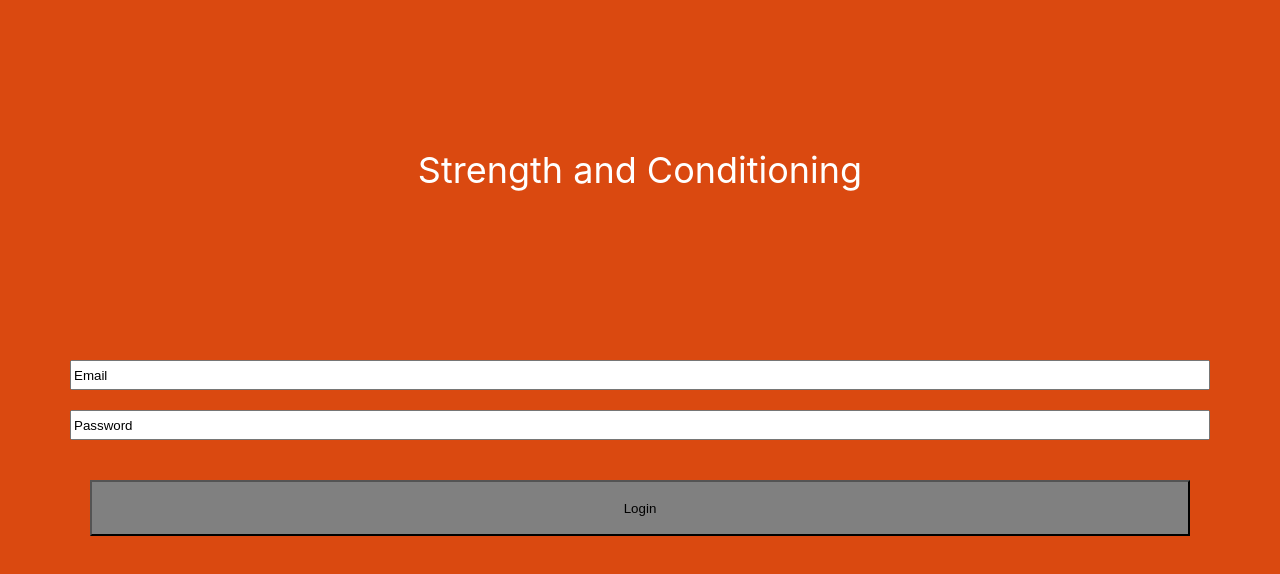
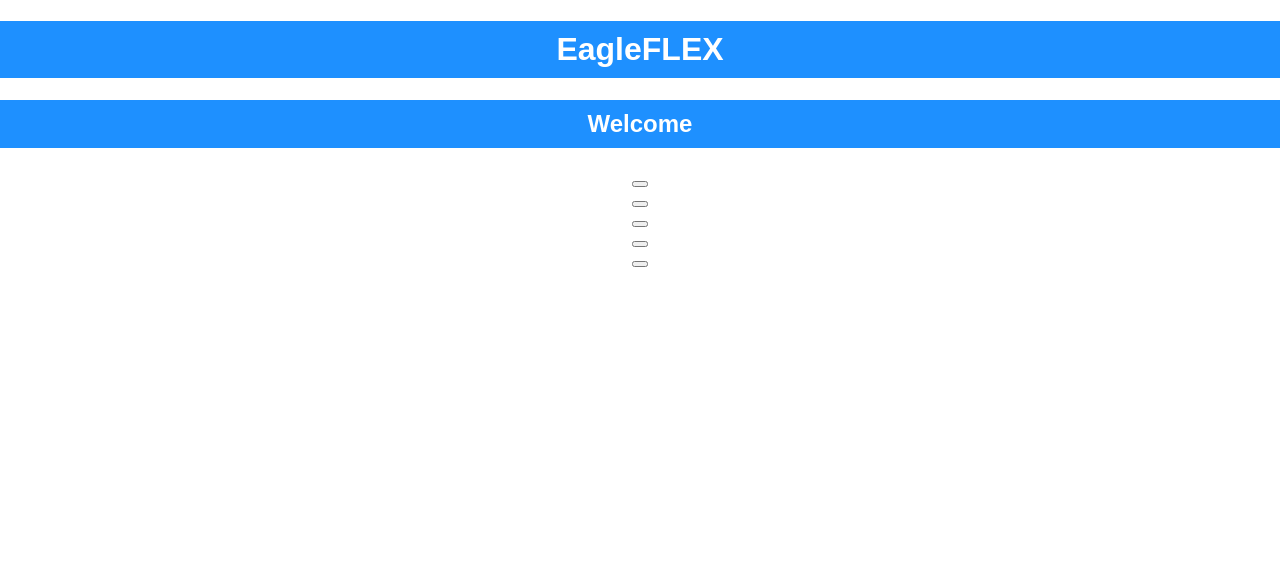
Before and after one commit to nocapsnospaces/athtrack, a React (Create React App) app in the folder athtrack-fe/: page / in a window 1280 px wide. Shown: the top 574 px of the page. Built offline with nearby package versions, Linux system fonts and the light colour scheme.

Commit message:
Created CoachDashboard, changed project strucuture

```diff
--- a/athtrack-fe/src/App.css
+++ b/athtrack-fe/src/App.css
@@ -1,45 +1,3 @@
 .App {
   text-align: center;
-  background-color: #cc6b1b;
 }
-
-.App-header {
-  padding-top: 50px;
-  background-color: #da4910;
-  min-height: 30vh;
-  display: flex;
-  flex-direction: column;
-  align-items: center;
-  justify-content: center;
-  font-size: calc(20px + 2vmin);
-  color: white;
-}
-
-.App-body {
-  display: flex;
-  flex-direction: column;
-  min-height: 70vh;
-  background-color: #da4910;
-  color: black;
-  padding: 70px;
-}
-
-.Login-button {
-  background-color: grey;
-  color: black;
-  min-width: 40vw;
-  min-height: 7vh;
-  margin: 20px;
-}
-
-.Usrname-input {
-  color: black;
-  min-width: 40vw;
-  min-height: 3vh;
-}
-
-.Password-input {
-  color: black;
-  min-width: 40vw;
-  min-height: 3vh;
-}
--- a/athtrack-fe/src/App.js
+++ b/athtrack-fe/src/App.js
@@ -1,22 +1,13 @@
 import React, { useState, useEffect } from "react";
 import "./App.css";
+import CoachDash from "./components/CoachDash/CoachDash";
 
 function App() {
   return (
     <div className="App">
-      <header className="App-header">
-        <p>Strength and Conditioning</p>
-      </header>
-
-      <body className="App-body">
-        <input className="Usrname-input" value="Email"></input>
-        <br></br>
-        <input className="Password-input" value="Password"></input>
-        <br></br>
-        <button className="Login-button">Login</button>
-      </body>
+      <CoachDash />
     </div>
   );
 }
 
-export default App; //Testing
+export default App;
--- /dev/null
+++ b/athtrack-fe/src/components/AppHeader.js
@@ -0,0 +1,20 @@
+import React, { Component } from "react";
+import { render } from "@testing-library/react";
+
+class AppHeader extends Component {
+  render() {
+    const mystyle = {
+      color: "white",
+      backgroundColor: "DodgerBlue",
+      padding: "10px",
+      fontFamily: "Arial",
+    };
+    return (
+      <div>
+        <h1 style={mystyle}>EagleFLEX</h1>
+      </div>
+    );
+  }
+}
+
+export default AppHeader;
--- /dev/null
+++ b/athtrack-fe/src/components/AppSubHeader.js
@@ -0,0 +1,15 @@
+import React, { Component } from "react";
+
+class AppSubHeader extends Component {
+  render() {
+    const mystyle = {
+      color: "white",
+      backgroundColor: "DodgerBlue",
+      padding: "10px",
+      fontFamily: "Arial",
+    };
+    return <h2 style={mystyle}>{this.props.title}</h2>;
+  }
+}
+
+export default AppSubHeader;
--- /dev/null
+++ b/athtrack-fe/src/components/CoachDash/CoachDash.css
@@ -0,0 +1,2 @@
+.CoachDash {
+}
--- /dev/null
+++ b/athtrack-fe/src/components/CoachDash/CoachDash.js
@@ -0,0 +1,30 @@
+import React, { Component } from "react";
+import "./CoachDash.css";
+import appheader from "../AppHeader";
+import AppHeader from "../AppHeader";
+import AppSubHeader from "../AppSubHeader";
+import TeamButton from "./TeamButton";
+import LongButton from "./LongButton";
+
+class CoachDash extends Component {
+  render() {
+    const teamTitles = ["Team 1", "Team 2", "Team 3"];
+    return (
+      <div className="CoachDash">
+        <AppHeader />
+        <AppSubHeader title="Welcome" />
+        {teamTitles.map(function (team) {
+          return (
+            <div>
+              <TeamButton teamTitle={team}></TeamButton>
+            </div>
+          );
+        })}
+        <LongButton title="Manage"></LongButton>
+        <LongButton title="Logout"></LongButton>
+      </div>
+    );
+  }
+}
+
+export default CoachDash;
--- /dev/null
+++ b/athtrack-fe/src/components/CoachDash/LongButton.js
@@ -0,0 +1,16 @@
+import React, { Component } from "react";
+
+class LongButton extends Component {
+  render() {
+    const mystyle = {};
+    return (
+      <div>
+        <button onClick={console.log("Clicked!")}>
+          {this.props.buttonTitle}
+        </button>
+      </div>
+    );
+  }
+}
+
+export default LongButton;
--- /dev/null
+++ b/athtrack-fe/src/components/CoachDash/TeamButton.js
@@ -0,0 +1,14 @@
+import React, { Component } from "react";
+
+class TeamButton extends Component {
+  render() {
+    const mystyle = {};
+    return (
+      <button onClick={console.log("Clicked!")}>
+        {this.props.buttonTitle}
+      </button>
+    );
+  }
+}
+
+export default TeamButton;
```
Also changed, not shown: athtrack-fe/src/components/Login/Login.css (added, +45 -0 lines), athtrack-fe/src/components/Login/Login.js (added, +23 -0 lines).
